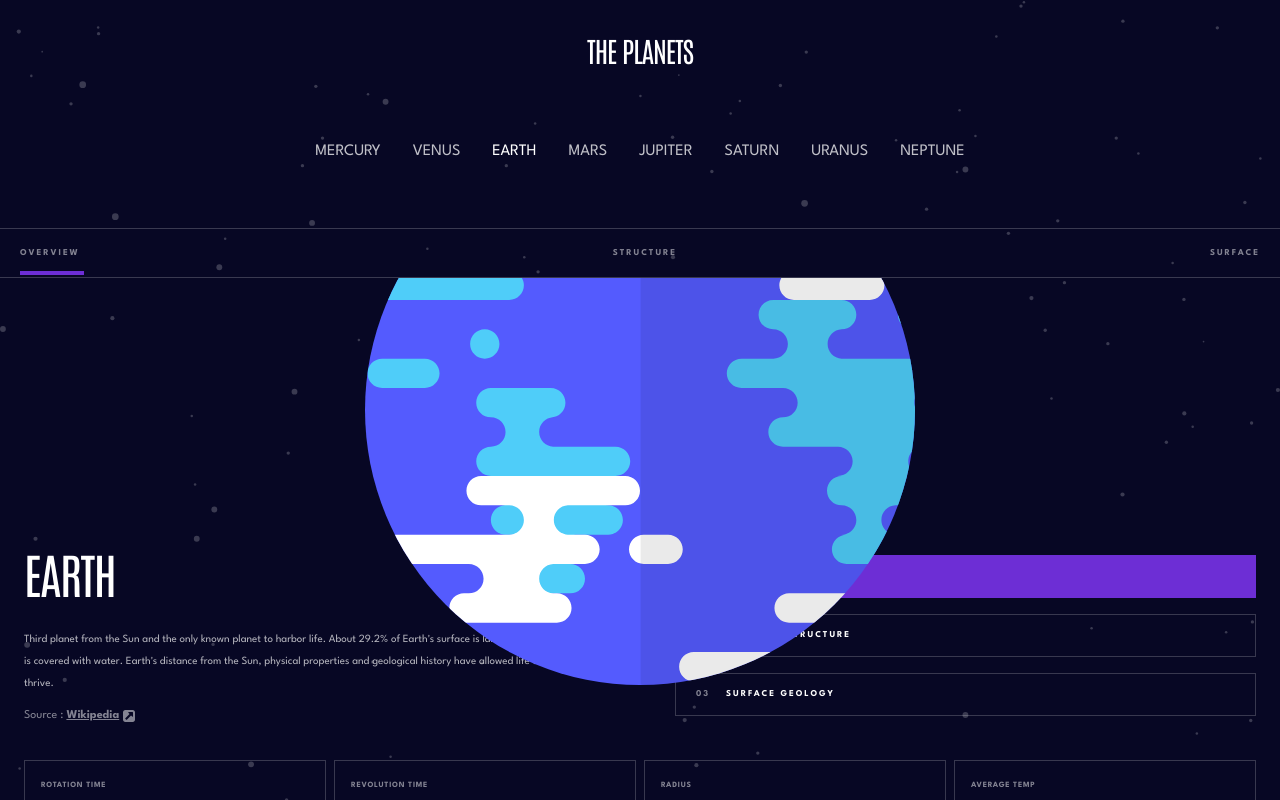
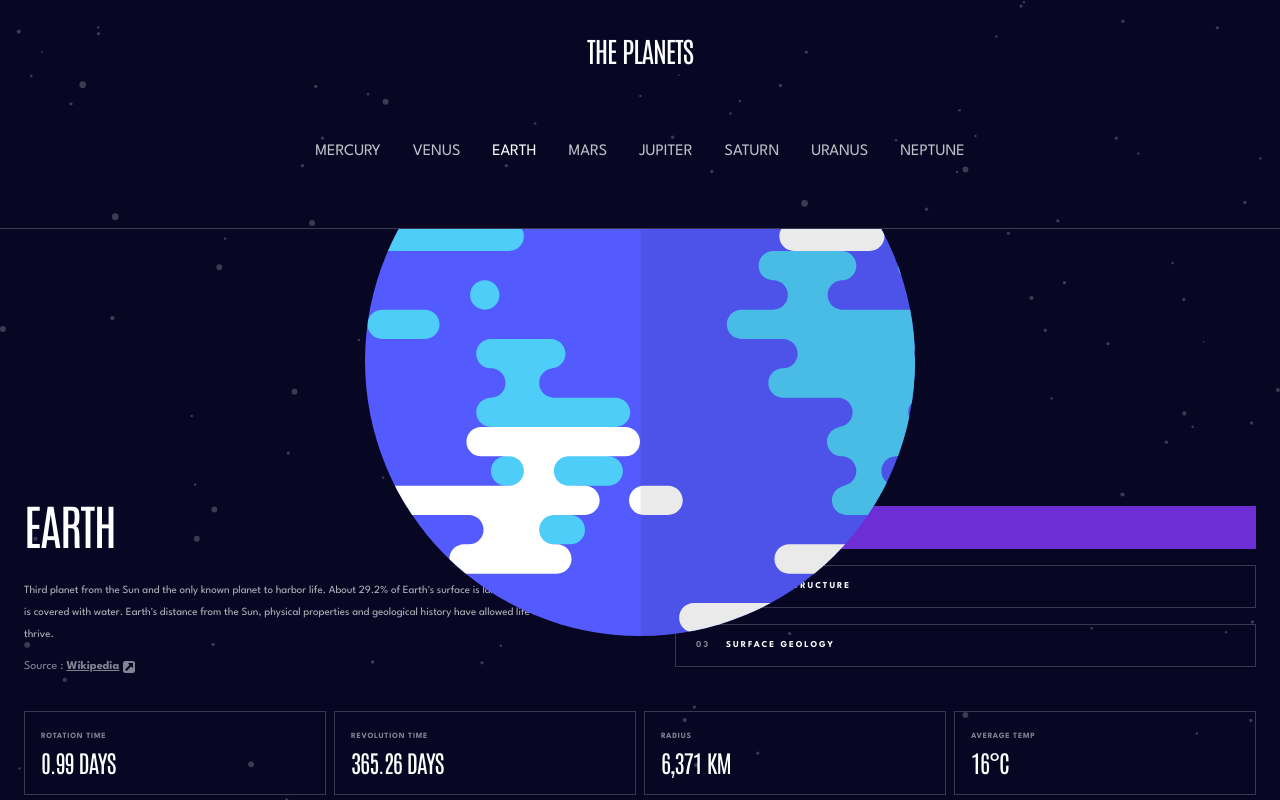
Before and after one commit to Newpoki/frontendmentor-planets, a Next.js app: page /earth/overview in a window 1280 px wide. Built offline with nearby package versions, Linux system fonts and the light colour scheme.

Commit message:
feat: hide mobile view tab when on tablet or higher

```diff
--- a/app/mobile-view-tabs/mobile-view-tabs.tsx
+++ b/app/mobile-view-tabs/mobile-view-tabs.tsx
@@ -11,7 +11,7 @@ export const MobileViewTabs = () => {
 
     return (
         <nav>
-            <ul className="flex items-center justify-between border-b-1 border-b-white/20 px-5">
+            <ul className="flex items-center justify-between border-b-1 border-b-white/20 px-5 tablet:hidden">
                 <MobileViewTabsIndicator
                     currentPlanetViewTabIndicatorData={currentPlanetViewTabIndicatorData}
                 />
```
